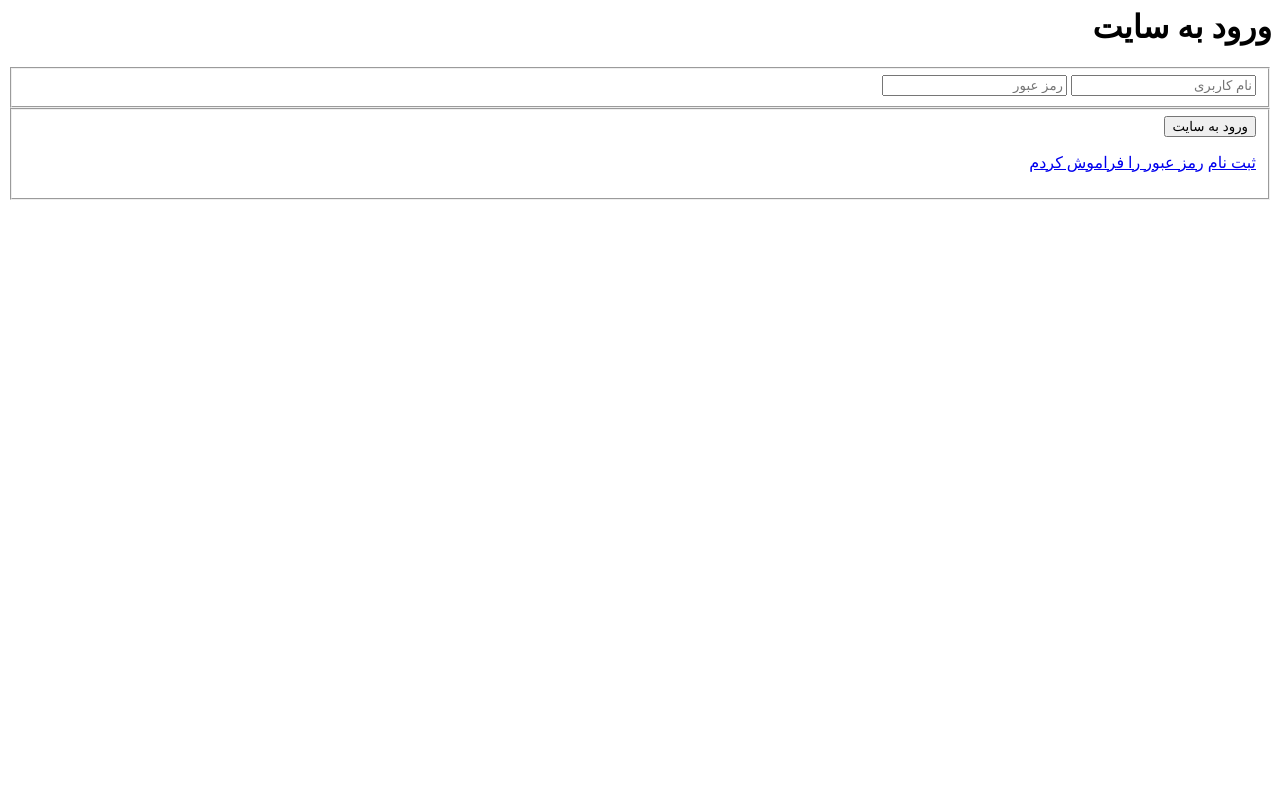
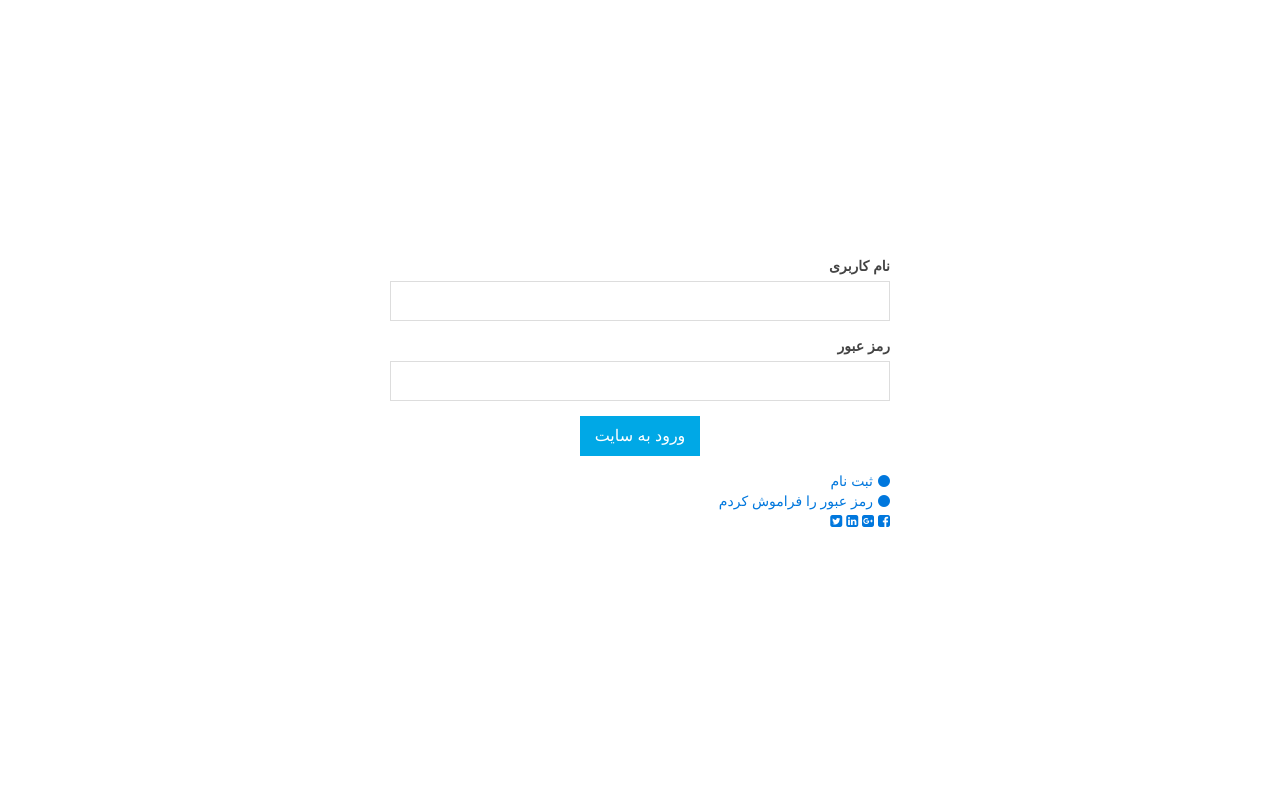
Before and after one commit to ali-hallaji/PySocial, a Django app: template templates/users/login.html in a window 1280 px wide. Run offline with Django 3.2, Linux system fonts and the light colour scheme; the template is opened without the code that fills it, so the values that code supplies are empty; parts of the project's set-up code (start-up, migrations or seed data) failed here and were passed over; some libraries are stand-ins or nearby versions.

Commit message:
base and login html edited and some parts added

```diff
--- a/templates/users/login.html
+++ b/templates/users/login.html
@@ -1,29 +1,42 @@
 {% load staticfiles %}
-<html dir="rtl">
+<html dir="rtl" class="uk-height-1-1">
     <head>
         <title>صفحه ورود</title>
         <meta property="og:site_name" content="PySocial">
         <meta property="og:url" content="http://pysocial.com">
         <meta name="description" content="Login into PySocial.">
+        <link rel="stylesheet" type="text/css" href="{% static 'main/css/framework.css' %}">
+        <link rel="stylesheet" type="text/css" href="{% static 'main/css/users/login.css' %}">
     </head>
-    <body>
-        <div>
-            <form id="login" action="" method="post">
-                <h1>ورود به سایت</h1>
-            <fieldset>
-                {% csrf_token %}
-                <input id="username" autocomplete="off" name="username" type="text" value="" placeholder="نام کاربری" />
-                <input id="password" autocomplete="off" name="password" type="password" value="" placeholder="رمز عبور" />
-            </fieldset>
-            <fieldset id="actions">
-                <input type="submit" id="submit" name='login' value="ورود به سایت"/>
-                {{ msg|safe|escape }}
-                <p class="option">
-                    <a href="/users/register">ثبت نام</a>
-                    <a href="/users/reset_password/">رمز عبور را فراموش کردم</a>
-                </p>
-            </fieldset>
-            </form>
+    <body class="uk-height-1-1">
+        <div class="uk-vertical-align uk-height-1-1 uk-text-center">
+            <div class="uk-vertical-align-middle">
+                <form class="uk-form uk-form-stacked uk-text-right" action="" method="post">
+                    {% csrf_token %}
+                    <div class="uk-form-row">
+                        <label class="uk-form-label">نام کاربری</label>
+                        <div class="uk-form-controls">
+                            <input class="uk-form-large uk-form-width-large" autocomplete="off" name="username" type="text">
+                        </div>
+                    </div>
+                    <div class="uk-form-row">
+                        <label class="uk-form-label">رمز عبور</label>
+                        <div class="uk-form-controls">
+                            <input class="uk-form-large uk-form-width-large" autocomplete="off" name="password" type="password">
+                        </div>
+                    </div>
+                    <div class="uk-text-center">
+                        <button class="uk-button uk-button-large uk-button-primary uk-margin-top uk-margin-bottom" type="submit" name='login'>ورود به سایت</button>
+                    </div>
+                    {{ msg|safe|escape }}
+                    <a class="uk-display-block" href="/users/register"><i class="uk-icon-circle uk-margin-small-left"></i>ثبت نام</a>
+                    <a class="uk-display-block" href="/users/reset_password/"><i class="uk-icon-circle uk-margin-small-left"></i>رمز عبور را فراموش کردم</a>
+                    <a><i class="uk-icon-facebook-square"></i></a>
+                    <a><i class="uk-icon-google-plus-square"></i></a>
+                    <a><i class="uk-icon-linkedin-square"></i></a>
+                    <a><i class="uk-icon-twitter-square"></i></a>
+                </form>
+            </div>
         </div>
     </body>
 </html>
```
Also changed, not shown: templates/base.html (+12 -3 lines).
